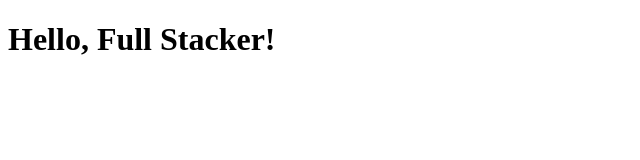
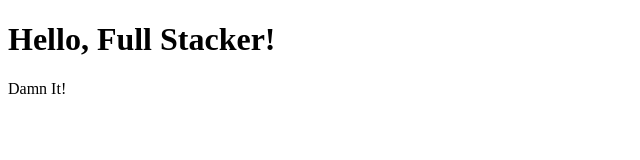
Before and after one commit to AlexGeControl/Full-Stacker--01-Bootstrap, a plain HTML site: page index.html in a window 1280 px wide. Shown: the full height of the page, 0-640 px from the left. Drawn offline with Linux system fonts and the light colour scheme.

Commit message:
init body.

```diff
--- a/index.html
+++ b/index.html
@@ -6,5 +6,9 @@
 
     <body>
         <h1>Hello, Full Stacker!</h1>
+
+        <div>
+            <p>Damn It!</p>
+        </div>
     </body>
 </html>
```
